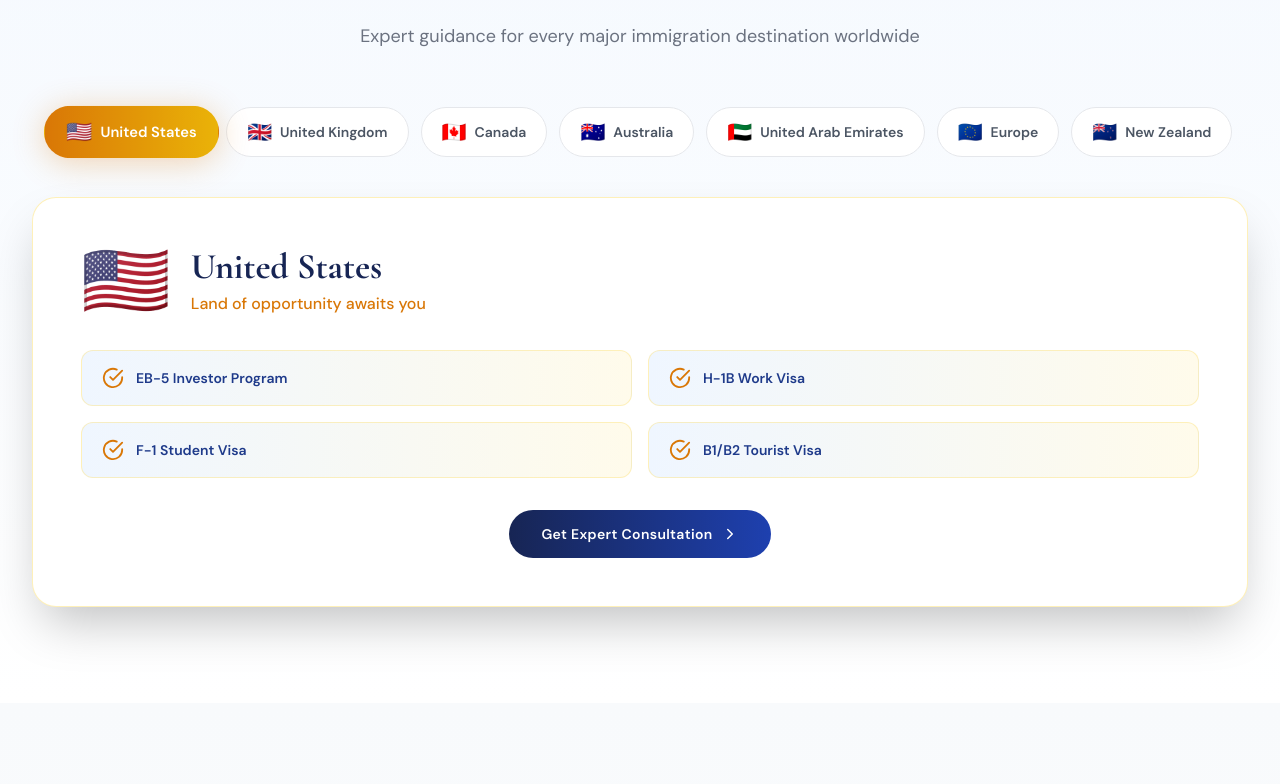
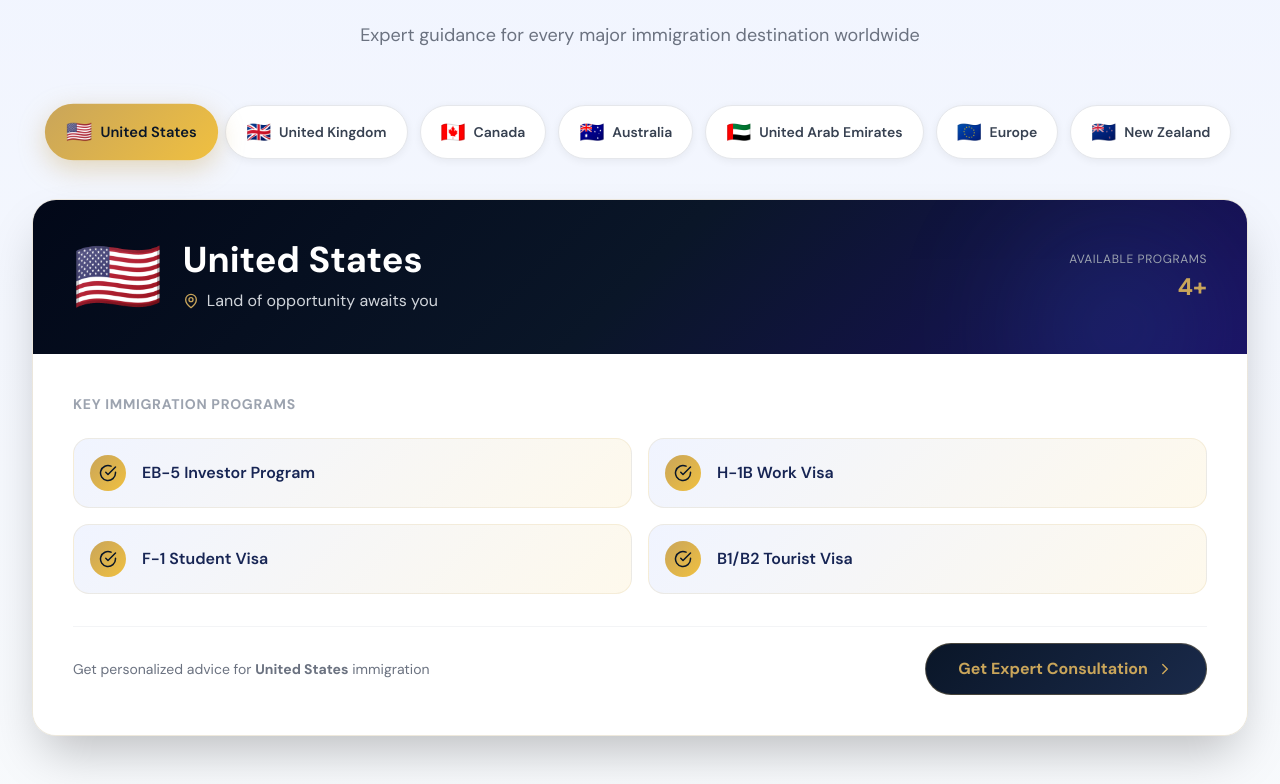
Before and after one commit to imran1001/Accurate-ConsultancyV3, a React (Vite) app: page / in a window 1280 px wide. Shown: the part 2536-3320 px from the top of the page. Built offline with nearby package versions, Linux system fonts and the light colour scheme.

Commit message:
Refactor Destinations component and update data structure

```diff
--- a/src/components/Destinations.jsx
+++ b/src/components/Destinations.jsx
@@ -1,162 +1,179 @@
-import { useState } from 'react';
-import { CheckCircle, ChevronRight } from 'lucide-react';
-import { useIntersectionObserver } from '@hooks/useIntersectionObserver';
+import React, { useState } from 'react';
+import { CheckCircle, ChevronRight, MapPin } from 'lucide-react';
 
-const DESTINATIONS = {
+const destinations = {
   usa: {
-    name:       'United States',
-    flag:       '🇺🇸',
-    tagline:    'Land of opportunity awaits you',
-    highlights: ['EB-5 Investor Program', 'H-1B Work Visa', 'F-1 Student Visa', 'B1/B2 Tourist Visa'],
+    name: 'United States',
+    flag: '🇺🇸',
+    tagline: 'Land of opportunity awaits you',
+    color: '#3b82f6',
+    highlights: ['EB-5 Investor Program', 'H-1B Work Visa', 'F-1 Student Visa', 'B1/B2 Tourist Visa']
   },
   uk: {
-    name:       'United Kingdom',
-    flag:       '🇬🇧',
-    tagline:    'Build your future in Britain',
-    highlights: ['Skilled Worker Visa', 'Student Route', 'Innovator Founder', 'Global Talent Visa'],
+    name: 'United Kingdom',
+    flag: '🇬🇧',
+    tagline: 'Gateway to Europe and beyond',
+    color: '#ef4444',
+    highlights: ['Skilled Worker Visa', 'Student Route Visa', 'Innovator Founder', 'Global Talent Visa']
   },
   canada: {
-    name:       'Canada',
-    flag:       '🇨🇦',
-    tagline:    'A world of possibilities up north',
-    highlights: ['Express Entry', 'Provincial Nominee', 'Study Permit', 'Startup Visa'],
+    name: 'Canada',
+    flag: '🇨🇦',
+    tagline: 'World\'s most welcoming nation',
+    color: '#ef4444',
+    highlights: ['Express Entry', 'Provincial Nominee', 'Study Permit', 'Startup Visa']
   },
   australia: {
-    name:       'Australia',
-    flag:       '🇦🇺',
-    tagline:    'Thrive Down Under',
-    highlights: ['Skilled Migration', 'Business Innovation', 'Student Visa', 'Working Holiday'],
+    name: 'Australia',
+    flag: '🇦🇺',
+    tagline: 'Sunshine, opportunity, and growth',
+    color: '#f59e0b',
+    highlights: ['Skilled Migration', 'Business Innovation', 'Student Visa', 'Working Holiday']
   },
   uae: {
-    name:       'United Arab Emirates',
-    flag:       '🇦🇪',
-    tagline:    'Gateway to the Gulf',
-    highlights: ['Golden Visa', 'Business Setup', 'Employment Visa', 'Tourist Visa'],
+    name: 'United Arab Emirates',
+    flag: '🇦🇪',
+    tagline: 'Business hub of the Middle East',
+    color: '#10b981',
+    highlights: ['Golden Visa', 'Business Setup', 'Employment Visa', 'Tourist Visa']
   },
   europe: {
-    name:       'Europe',
-    flag:       '🇪🇺',
-    tagline:    'Your European adventure starts here',
-    highlights: ['Schengen Visa', 'Golden Visa Programs', 'EU Blue Card', 'Student Exchange'],
+    name: 'Europe',
+    flag: '🇪🇺',
+    tagline: 'Schengen access across 27 nations',
+    color: '#3b82f6',
+    highlights: ['Schengen Visa', 'Golden Visa Programs', 'EU Blue Card', 'Student Exchange']
   },
   newzealand: {
-    name:       'New Zealand',
-    flag:       '🇳🇿',
-    tagline:    'Paradise and prosperity combined',
-    highlights: ['Skilled Migrant', 'Accredited Employer Work Visa', 'Student Visa', 'Investor Visa'],
-  },
+    name: 'New Zealand',
+    flag: '🇳🇿',
+    tagline: 'Pure nature, pure opportunity',
+    color: '#8b5cf6',
+    highlights: ['Skilled Migrant', 'Investor Visa', 'Student Visa', 'Essential Skills']
+  }
 };
 
-export default function Destinations() {
+const Destinations = () => {
   const [active, setActive] = useState('usa');
-  const [ref, visible] = useIntersectionObserver();
-  const dest = DESTINATIONS[active];
+  const dest = destinations[active];
 
   return (
-    <section
-      id="destinations"
-      aria-labelledby="destinations-heading"
-      className="py-24 px-4 sm:px-6 lg:px-8
-                 bg-gradient-to-b from-blue-50/60 to-white"
-    >
-      <div className="max-w-7xl mx-auto" ref={ref}>
-        {/* ── Heading ────────────────────────────────── */}
+    <section id="destinations" className="py-24 px-4 sm:px-6 lg:px-8"
+      style={{ background: 'linear-gradient(180deg, #f0f4ff 0%, #f8fafc 100%)' }}>
+      <div className="max-w-7xl mx-auto">
+
+        {/* Header */}
         <div className="text-center mb-14">
-          <span className="inline-block text-xs font-bold tracking-[0.3em] uppercase
-                           text-amber-600 mb-4">
-            Where We Work
-          </span>
-          <h2
-            id="destinations-heading"
-            className={`section-heading mb-4 ${visible ? 'animate-fade-up' : 'opacity-0'}`}
-          >
+          <span className="text-amber-600 font-bold text-xs tracking-[0.3em] uppercase">Where We Work</span>
+          <h2 className="text-4xl md:text-5xl font-bold mt-3 mb-4" style={{ color: '#0a1628' }}>
             Featured Destinations
           </h2>
-          <p className={`section-sub ${visible ? 'animate-fade-up delay-200' : 'opacity-0'}`}>
+          <p className="text-gray-500 text-lg max-w-2xl mx-auto">
             Expert guidance for every major immigration destination worldwide
           </p>
         </div>
 
-        {/* ── Tab Buttons ───────────────────────────── */}
-        <div
-          className={`flex flex-wrap justify-center gap-3 mb-10
-                      ${visible ? 'animate-fade-up delay-300' : 'opacity-0'}`}
-          role="tablist"
-          aria-label="Select a destination"
-        >
-          {Object.entries(DESTINATIONS).map(([key, d]) => (
+        {/* Country Tabs */}
+        <div className="flex flex-wrap justify-center gap-3 mb-10">
+          {Object.entries(destinations).map(([key, d]) => (
             <button
               key={key}
-              role="tab"
-              id={`tab-${key}`}
-              aria-selected={active === key}
-              aria-controls={`panel-${key}`}
               onClick={() => setActive(key)}
-              className={`flex items-center gap-2 px-5 py-2.5 rounded-full text-sm font-semibold
-                          transition-all duration-300 border focus-visible:outline-none
-                          focus-visible:ring-2 focus-visible:ring-amber-500
-                          ${active === key
-                            ? 'bg-gradient-to-r from-amber-600 to-yellow-500 text-white border-transparent shadow-gold scale-105'
-                            : 'bg-white text-gray-600 border-gray-200 hover:border-amber-300 hover:text-amber-700'
-                          }`}
+              className="flex items-center space-x-2 px-5 py-3 rounded-full font-semibold text-sm transition-all duration-300"
+              style={active === key ? {
+                background: 'linear-gradient(135deg, #c9a55a, #f0c040)',
+                color: '#0a1628',
+                boxShadow: '0 8px 25px rgba(201,165,90,0.4)',
+                transform: 'scale(1.05)'
+              } : {
+                background: 'white',
+                color: '#374151',
+                border: '1px solid #e5e7eb',
+                boxShadow: '0 2px 8px rgba(0,0,0,0.06)'
+              }}
             >
-              <span className="text-xl" aria-hidden="true">{d.flag}</span>
+              <span className="text-xl">{d.flag}</span>
               <span>{d.name}</span>
             </button>
           ))}
         </div>
 
-        {/* ── Destination Panel ─────────────────────── */}
-        <div
-          id={`panel-${active}`}
-          role="tabpanel"
-          aria-labelledby={`tab-${active}`}
-          className={`bg-white rounded-3xl p-8 md:p-12 shadow-2xl border border-amber-200/60
-                      ${visible ? 'animate-fade-up delay-400' : 'opacity-0'}`}
-        >
-          <div className="flex flex-col sm:flex-row items-start sm:items-center gap-5 mb-8">
-            <span
-              className="text-6xl sm:text-7xl animate-float shrink-0"
-              aria-hidden="true"
-            >
-              {dest.flag}
-            </span>
+        {/* Active Destination Card */}
+        <div className="rounded-3xl overflow-hidden shadow-2xl"
+          style={{ border: '1px solid rgba(201,165,90,0.2)' }}>
+
+          {/* Card Header */}
+          <div className="p-8 md:p-10 text-white relative overflow-hidden"
+            style={{ background: 'linear-gradient(135deg, #020818, #0a1628, #1a1060)' }}>
+            <div className="absolute top-0 right-0 w-64 h-64 rounded-full blur-3xl opacity-20"
+              style={{ background: `radial-gradient(circle, ${dest.color}, transparent)` }} />
+            <div className="relative z-10 flex flex-col sm:flex-row sm:items-center justify-between gap-4">
+              <div className="flex items-center space-x-5">
+                <div className="text-6xl md:text-7xl">{dest.flag}</div>
                 <div>
-              <h3 className="text-3xl md:text-4xl font-display font-bold text-blue-950">
-                {dest.name}
-              </h3>
-              <p className="text-amber-600 font-medium mt-1">{dest.tagline}</p>
+                  <h3 className="text-3xl md:text-4xl font-bold">{dest.name}</h3>
+                  <div className="flex items-center space-x-2 mt-2">
+                    <MapPin size={16} style={{ color: '#c9a55a' }} />
+                    <p className="text-gray-300">{dest.tagline}</p>
+                  </div>
+                </div>
+              </div>
+              <div className="hidden sm:block">
+                <div className="text-right">
+                  <div className="text-xs text-gray-400 uppercase tracking-wider mb-1">Available Programs</div>
+                  <div className="text-2xl font-bold" style={{ color: '#c9a55a' }}>{dest.highlights.length}+</div>
+                </div>
+              </div>
             </div>
           </div>
 
-          {/* Highlight grid */}
+          {/* Highlights Grid */}
+          <div className="p-8 md:p-10 bg-white">
+            <h4 className="text-sm font-bold uppercase tracking-wider text-gray-400 mb-6">
+              Key Immigration Programs
+            </h4>
             <div className="grid sm:grid-cols-2 gap-4 mb-8">
-            {dest.highlights.map((item, i) => (
-              <div
-                key={i}
-                className="flex items-center gap-3 bg-gradient-to-r from-blue-50 to-amber-50
-                           px-5 py-4 rounded-xl border border-amber-200/50
-                           hover:border-amber-400 hover:shadow-md
-                           transition-all duration-300 cursor-default"
+              {dest.highlights.map((h, i) => (
+                <div key={i}
+                  className="flex items-center space-x-4 p-4 rounded-2xl transition-all duration-300 cursor-default group"
+                  style={{
+                    background: 'linear-gradient(135deg, #f0f4ff, #fef9ec)',
+                    border: '1px solid rgba(201,165,90,0.15)'
+                  }}
+                  onMouseEnter={e => e.currentTarget.style.borderColor = 'rgba(201,165,90,0.5)'}
+                  onMouseLeave={e => e.currentTarget.style.borderColor = 'rgba(201,165,90,0.15)'}
                 >
-                <CheckCircle
-                  className="text-amber-600 shrink-0"
-                  size={22}
-                  aria-hidden="true"
-                />
-                <span className="font-semibold text-blue-900 text-sm">{item}</span>
+                  <div className="w-9 h-9 rounded-full flex items-center justify-center flex-shrink-0 group-hover:scale-110 transition-transform duration-300"
+                    style={{ background: 'linear-gradient(135deg, #c9a55a, #f0c040)' }}>
+                    <CheckCircle size={18} style={{ color: '#0a1628' }} />
+                  </div>
+                  <span className="font-semibold text-blue-950">{h}</span>
                 </div>
               ))}
             </div>
 
-          <div className="flex justify-center">
-            <a href="#consultation" className="btn-navy">
-              Get Expert Consultation
-              <ChevronRight size={18} aria-hidden="true" />
+            {/* CTA */}
+            <div className="flex flex-col sm:flex-row items-center justify-between gap-4 pt-4"
+              style={{ borderTop: '1px solid #f3f4f6' }}>
+              <p className="text-gray-500 text-sm">
+                Get personalized advice for <strong>{dest.name}</strong> immigration
+              </p>
+              <a href="#consultation"
+                className="inline-flex items-center space-x-2 px-8 py-3 rounded-full font-bold transition-all hover:scale-105 whitespace-nowrap"
+                style={{
+                  background: 'linear-gradient(135deg, #0a1628, #1a2a4a)',
+                  color: '#c9a55a',
+                  border: '1px solid rgba(201,165,90,0.3)'
+                }}>
+                <span>Get Expert Consultation</span>
+                <ChevronRight size={18} />
               </a>
+            </div>
           </div>
         </div>
       </div>
     </section>
   );
-}
+};
+
+export default Destinations;
```
Lines whose indentation alone changed are shown as unchanged.
